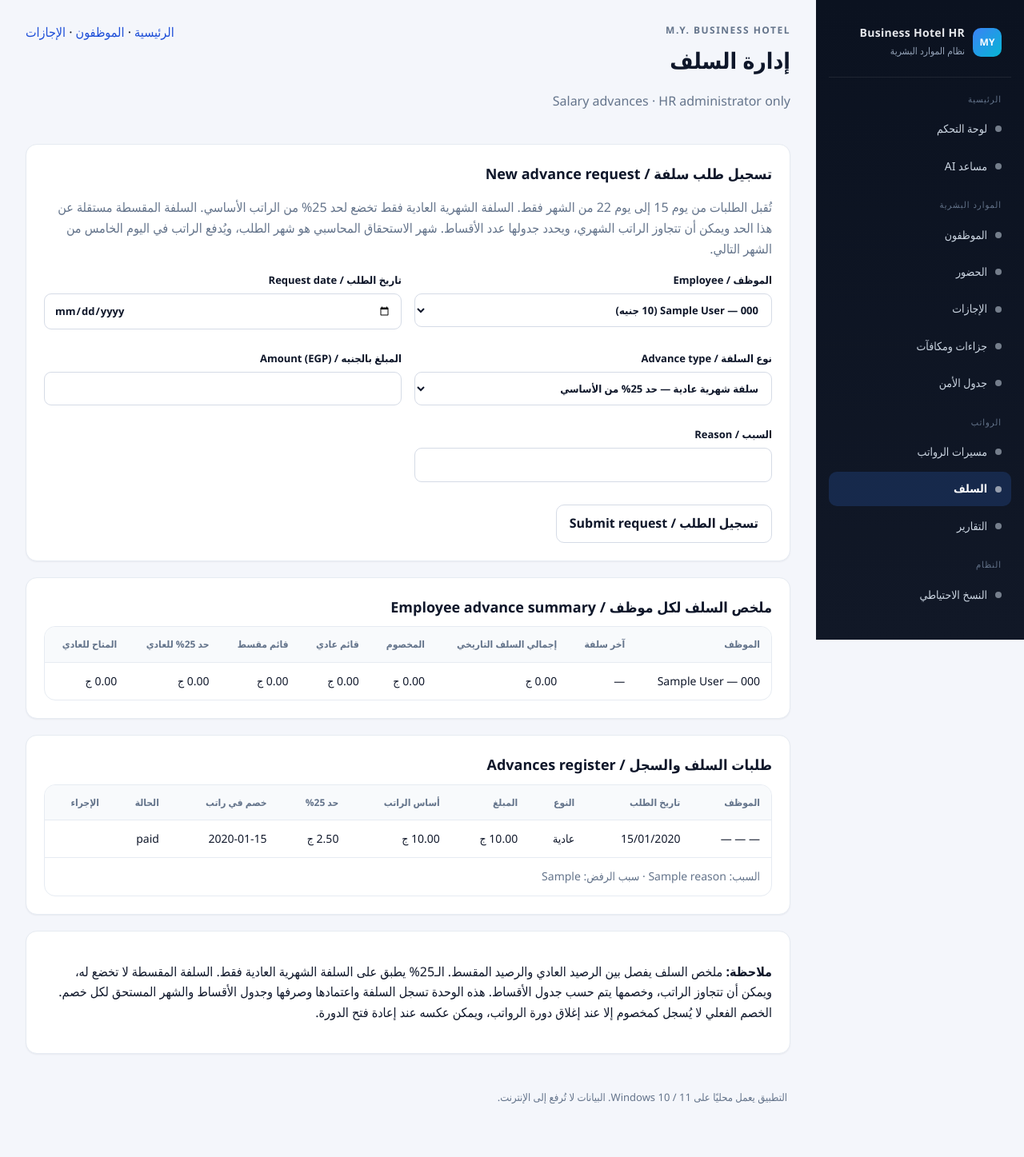
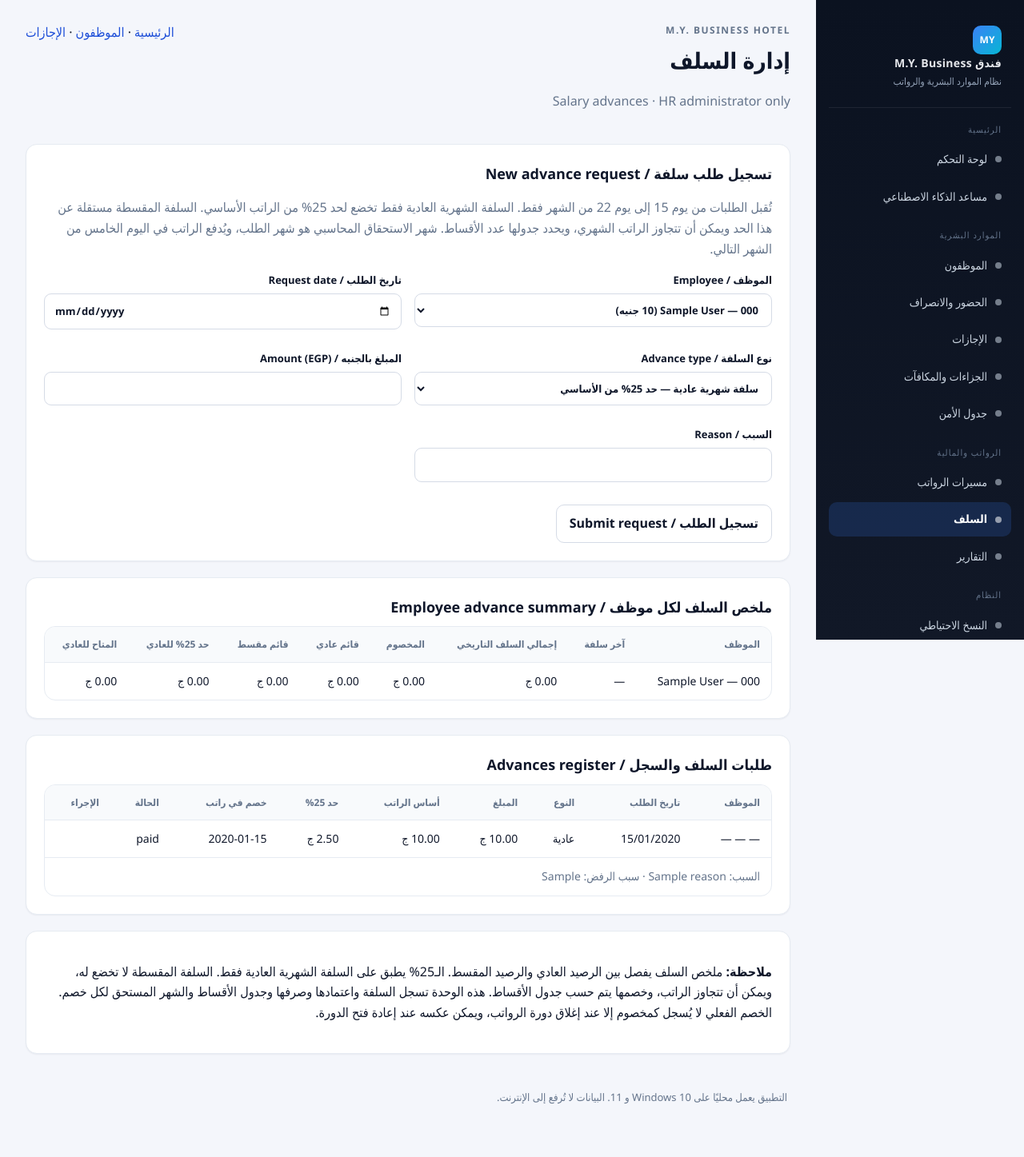
Before and after one commit to ms1813678-bit/ms1813678-bit-my-business-hotel, a Python web app: template app/templates/advances.html in a window 1280 px wide. Shown: the whole page at 80% size. Run offline with Jinja, Linux system fonts and the light colour scheme; the template is opened without the code that fills it: most values are stand-ins (such as "Sample title", 1, 10 or a date in 2020).

Commit message:
ui: Arabic font and RTL foundation in base layout

```diff
--- a/app/templates/base.html
+++ b/app/templates/base.html
@@ -3,7 +3,10 @@
 <head>
   <meta charset="utf-8">
   <meta name="viewport" content="width=device-width, initial-scale=1">
-  <title>{% block title %}M.Y. Business Hotel HR{% endblock %}</title>
+  <title>{% block title %}نظام الموارد البشرية — فندق M.Y. Business{% endblock %}</title>
+  <link rel="preconnect" href="https://fonts.googleapis.com">
+  <link rel="preconnect" href="https://fonts.gstatic.com" crossorigin>
+  <link href="https://fonts.googleapis.com/css2?family=Cairo:wght@400;600;700;800&display=swap" rel="stylesheet">
   <link rel="stylesheet" href="/static/app.css">
   {% block head %}{% endblock %}
 </head>
@@ -11,11 +14,11 @@
   <div class="app-layout">
     <aside class="sidebar">
       <div class="sidebar-brand">
-        <div style="display:flex;align-items:center">
+        <div class="brand-row">
           <span class="mark">MY</span>
           <div>
-            <strong>Business Hotel HR</strong>
-            <span>نظام الموارد البشرية</span>
+            <strong>فندق M.Y. Business</strong>
+            <span>نظام الموارد البشرية والرواتب</span>
           </div>
         </div>
       </div>
@@ -23,20 +26,20 @@
       <div class="nav-group">
         <div class="nav-group-title">الرئيسية</div>
         <a class="nav-link {% if active_nav == 'dashboard' %}active{% endif %}" href="/"><span class="dot"></span>لوحة التحكم</a>
-        <a class="nav-link {% if active_nav == 'ai' %}active{% endif %}" href="/ai"><span class="dot"></span>مساعد AI</a>
+        <a class="nav-link {% if active_nav == 'ai' %}active{% endif %}" href="/ai"><span class="dot"></span>مساعد الذكاء الاصطناعي</a>
       </div>
 
       <div class="nav-group">
         <div class="nav-group-title">الموارد البشرية</div>
         <a class="nav-link {% if active_nav == 'employees' %}active{% endif %}" href="/employees"><span class="dot"></span>الموظفون</a>
-        <a class="nav-link {% if active_nav == 'attendance' %}active{% endif %}" href="/attendance/import"><span class="dot"></span>الحضور</a>
+        <a class="nav-link {% if active_nav == 'attendance' %}active{% endif %}" href="/attendance/import"><span class="dot"></span>الحضور والانصراف</a>
         <a class="nav-link {% if active_nav == 'leave' %}active{% endif %}" href="/leave"><span class="dot"></span>الإجازات</a>
-        <a class="nav-link {% if active_nav == 'staff_actions' %}active{% endif %}" href="/staff-actions"><span class="dot"></span>جزاءات ومكافآت</a>
+        <a class="nav-link {% if active_nav == 'staff_actions' %}active{% endif %}" href="/staff-actions"><span class="dot"></span>الجزاءات والمكافآت</a>
         <a class="nav-link {% if active_nav == 'security_roster' %}active{% endif %}" href="/security-roster"><span class="dot"></span>جدول الأمن</a>
       </div>
 
       <div class="nav-group">
-        <div class="nav-group-title">الرواتب</div>
+        <div class="nav-group-title">الرواتب والمالية</div>
         <a class="nav-link {% if active_nav == 'payroll' %}active{% endif %}" href="/payroll"><span class="dot"></span>مسيرات الرواتب</a>
         <a class="nav-link {% if active_nav == 'advances' %}active{% endif %}" href="/advances"><span class="dot"></span>السلف</a>
         <a class="nav-link {% if active_nav == 'reports' %}active{% endif %}" href="/reports"><span class="dot"></span>التقارير</a>
@@ -50,7 +53,7 @@
 
     <main class="content">
       {% block content %}{% endblock %}
-      <footer>{% block footer %}التطبيق يعمل محليًا على Windows 10 / 11. البيانات لا تُرفع إلى الإنترنت.{% endblock %}</footer>
+      <footer>{% block footer %}التطبيق يعمل محليًا على Windows 10 و 11. البيانات لا تُرفع إلى الإنترنت.{% endblock %}</footer>
     </main>
   </div>
 </body>
```
